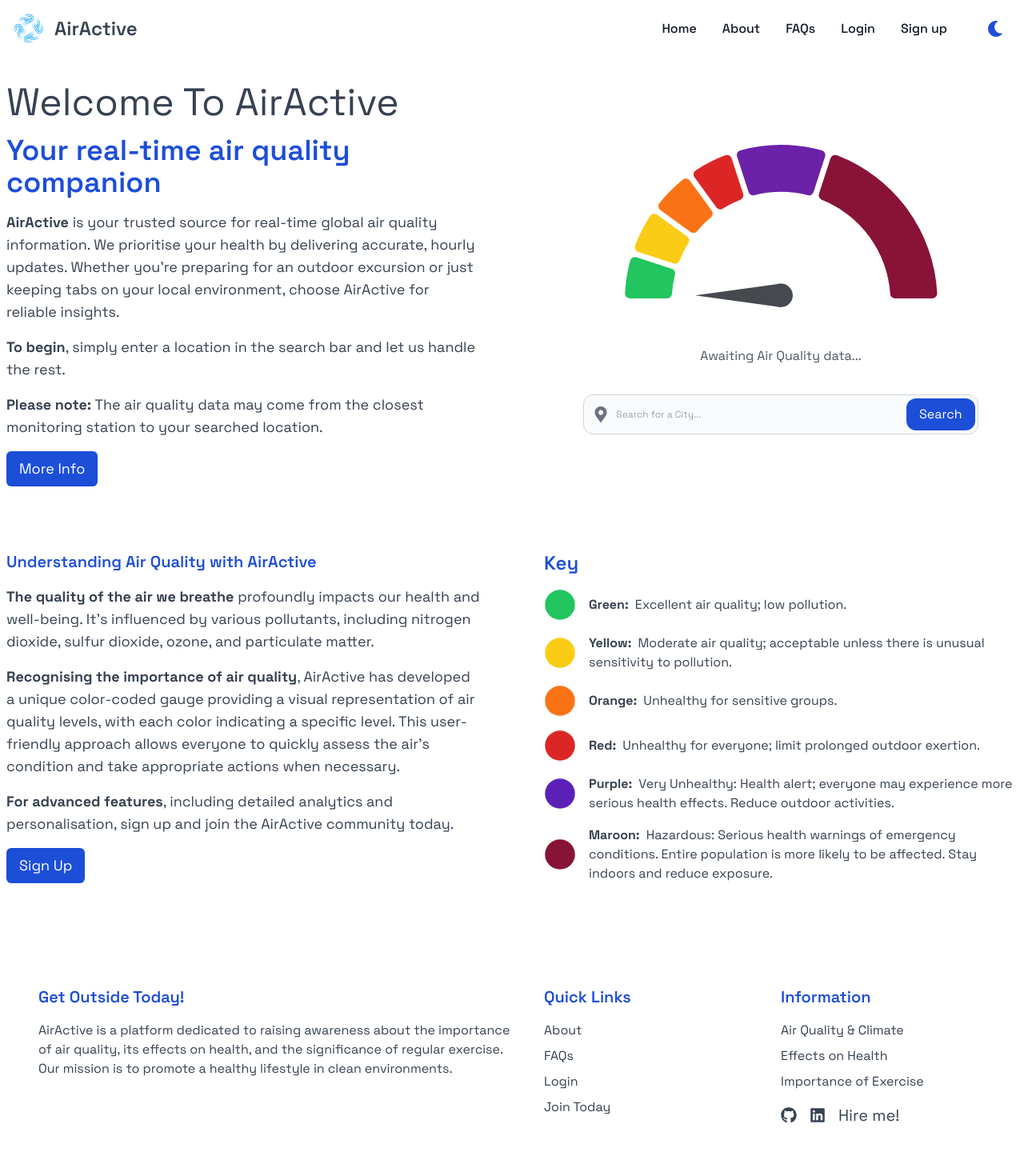
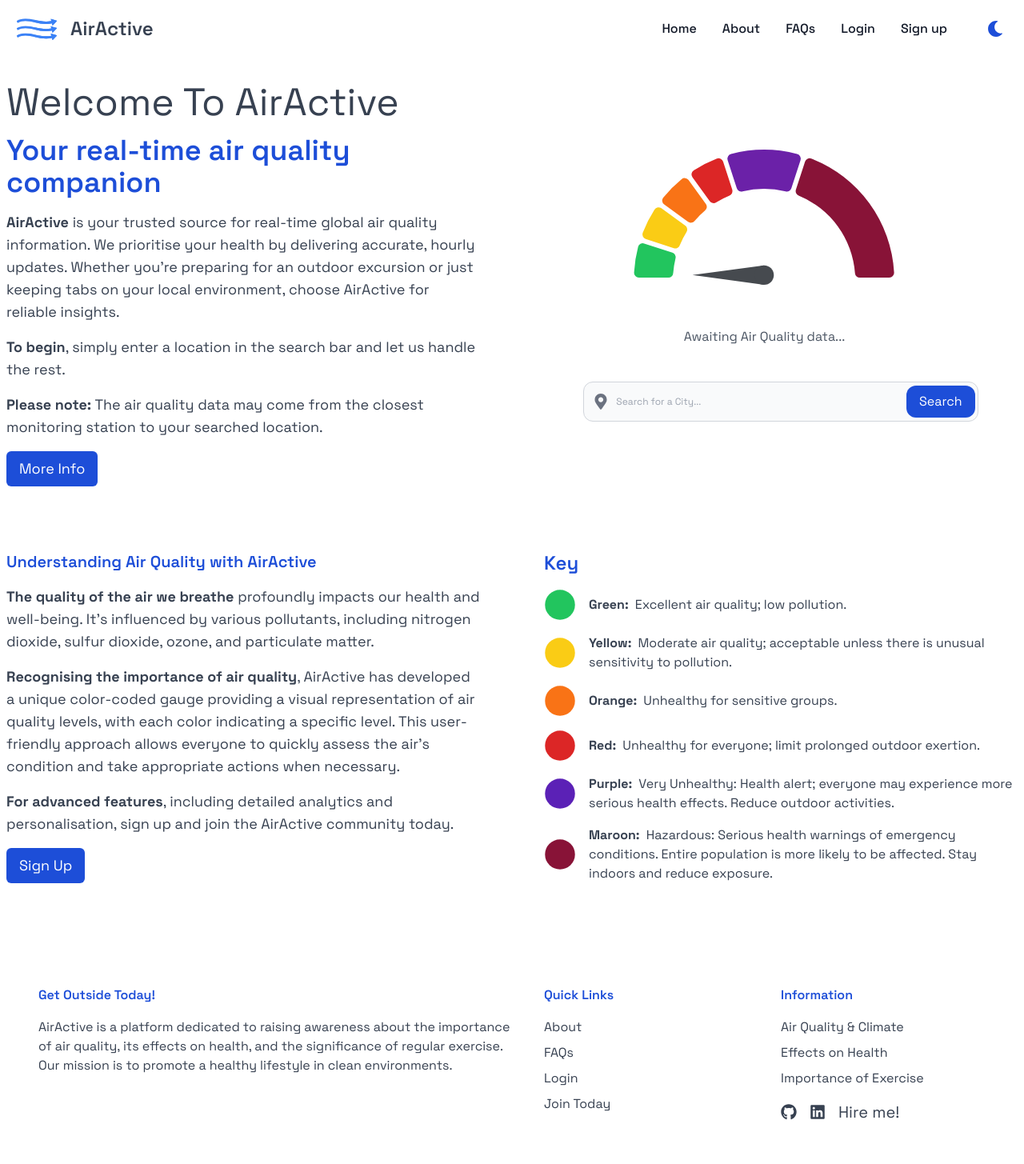
Before and after one commit to CaseyJamess/Eco-Breathe, a Next.js app: page / in a window 1280 px wide. Shown: the top 1455 px of the page at 80% size. Built offline with nearby package versions, Linux system fonts and the light colour scheme.

Commit message:
Refactor: Integrate Gauge into Search
Centralized Gauge within Search component for streamlined state management.

```diff
--- a/src/app/FAQs/page.jsx
+++ b/src/app/FAQs/page.jsx
@@ -45,7 +45,7 @@ function FAQPage() {
 
     return (
         <div className="p-8 max-w-screen-xl mx-2 xl:mx-auto px-2 items-center justify-center">
-            <h1 className="h1 text-transparent mt-4 leading-normal bg-gradient-to-br from-blue-600 via-sky-500 to-green-500 bg-clip-text ">Frequently Asked Questions</h1>
+            <h1 className="h1 accent mt-4 leading-normal ">Frequently Asked Questions</h1>
             <p className="mt-4 xl:w-10/12 p">
                 Welcome to our FAQ section! Here, we aim to address some of the most common questions and concerns you might have about AirActive. Whether you're curious about how our real-time air quality monitoring works, or how to make the most out of your account, we've got answers.
             </p>
--- a/src/app/components/Footer.tsx
+++ b/src/app/components/Footer.tsx
@@ -59,7 +59,7 @@ function Footer() {
         <div className="flex flex-col md:flex-row w-full ">
           {/* About AirActive Column */}
           <div className="w-full  md:w-6/12 md:mx-10 items-start ">
-            <h5 className="text-xl accent font-semibold mb-4">
+            <h5 className="h5 accent font-semibold mb-4">
               Get Outside Today!
             </h5>
             <p className="text-base">
@@ -71,7 +71,7 @@ function Footer() {
           </div>
           {/* Nav links Column */}
           <div className=" md:w-3/12 mt-4 md:mt-0 items-start ">
-            <h5 className="text-xl font-semibold accent mb-4">
+            <h5 className="h5 font-semibold accent mb-4">
               Quick Links
             </h5>
             {pageLinks.map((item, index) => (
@@ -86,13 +86,15 @@ function Footer() {
           </div>
           {/* Information Links Column */}
           <div className="md:w-3/12 mt-4 md:mt-0  items-start ">
-            <h5 className="text-xl font-semibold accent mb-4">
+            <h5 className="h5 font-semibold accent mb-4">
               Information
             </h5>
             {informationLinks.map((link, index) => (
               <a
                 key={index}
                 href={link.link}
+                target="_blank"
+                rel="noopener noreferrer"
                 className="block hover:text-blue-500 duration-300 text-base mb-2"
               >
                 {link.text}
@@ -115,7 +117,7 @@ function Footer() {
           </div>
         </div>
 
-        <p className="mt-10 text-center">
+        <p className="mt-10  text-center">
           &copy; {new Date().getFullYear()} AirActive. All rights reserved.
         </p>
       </div>
--- a/src/app/components/Navbar.tsx
+++ b/src/app/components/Navbar.tsx
@@ -24,8 +24,8 @@ const Navbar: React.FC = () => {
           <Image
             src="/Air-Active.svg"
             alt="Logo"
-            width={40}
-            height={40}
+            width={60}
+            height={60}
             className="mr-3"
           />
           <span className="self-center text-2xl font-semibold whitespace-nowrap dark:text-white">
--- /dev/null
+++ b/src/app/landingpage/AirQuality.jsx
@@ -0,0 +1,9 @@
+import React from 'react'
+
+function AirQuality() {
+  return (
+    <div>AirQuality</div>
+  )
+}
+
+export default AirQuality
--- a/src/app/landingpage/Gauge.jsx
+++ b/src/app/landingpage/Gauge.jsx
@@ -65,10 +65,10 @@ function Gauge({ airData }) {
         arcPadding={0.03}
         hideText={true}
       />
-      <div id="responseData" className="text-center flex flex-col justify-center items-center h-16"> {/* Adjust the h-value based on your needs */}
+      <div id="responseData" className="text-center flex flex-col justify-center items-center h-20"> {/* Adjust the h-value based on your needs */}
         {airData && city && country ? (
           <>
-            <h3>
+            <h3 className="h3">
               <strong>
                 {city}, {country}
               </strong>
@@ -76,8 +76,8 @@ function Gauge({ airData }) {
 
             {ts && aqius ? (
               <>
-                <p>{formattedTs}</p>
-                <p>Air Quality Index: <strong>{aqius}</strong></p>
+                <p className="p">{formattedTs}</p>
+                <p className="p">Air Quality Index: <strong>{aqius}</strong></p>
               </>
             ) : null}
           </>
--- a/src/app/landingpage/Info.tsx
+++ b/src/app/landingpage/Info.tsx
@@ -39,7 +39,7 @@ const Info: React.FC = () => {
 
   return (
     <div className="mt-0 md:mt-10 grid grid-cols-1 lg:grid-cols-2 gap-10 md:gap-20">
-      <div>
+      <div id="info">
         <h2 className="text-start accent text-lg xl:text-xl font-semibold mb-4">
           Understanding Air Quality with AirActive
         </h2>
@@ -64,7 +64,7 @@ const Info: React.FC = () => {
         </button>
       </div>
 
-      <div className="">
+      <div id ="key">
         <h3 className="accent h3 font-semibold">Key</h3>
         {airQualityLevels.map((level) => (
           <div key={level.color} className="flex items-center my-4">
--- a/src/app/landingpage/LandingPage.jsx
+++ b/src/app/landingpage/LandingPage.jsx
@@ -2,18 +2,12 @@
 
 import React from "react";
 import Search from "./Search";
-import Gauge from "./Gauge";
+
+import AirQuality from "./AirQuality"
 import { useState, useEffect } from "react";
 import Info from "./Info";
 
 function LandingPage() {
-  const [hasSearched, setHasSearched] = useState(false);
-  const [airQualityData, setAirQualityData] = useState(null);
-
-  useEffect(() => {
-    console.log("Air Quality Data in LandingPage:", airQualityData);
-  }, [airQualityData]);
-
 
   return (
     <div className="flex shadow-md shadow-neutral-100 flex-col w-full items-center">
@@ -44,13 +38,11 @@ function LandingPage() {
           </div>
           {/* Right Col */}
           <div className="flex mt-8 md:mt-0 flex-col justify-center items-center">
-            <Gauge airData={airQualityData} />
-            <div className="justify-center mt-4 w-10/12">
-              <Search setAirQualityData={setAirQualityData} />
+            <div className="justify-center w-10/12">
+              <Search/>
             </div>
           </div>
         </div>
-
         <div className="my-20 w-full justify-center mx-auto">
           <Info />
         </div>
--- a/src/app/landingpage/Search.jsx
+++ b/src/app/landingpage/Search.jsx
@@ -1,11 +1,12 @@
 import React, { useState, useEffect } from "react";
 import axios from 'axios';
+import Gauge from "./Gauge";
 import { FaMapMarkerAlt } from 'react-icons/fa';
 import { getAirQualityData } from "../services/airDataService";
 
 // Function Search() utilises the Mapbox API to suggest place names for the user - https://www.mapbox.com/
 // When a location is chosen, the function returns the co-ordinates of the location to be used to grab air quality data
-function Search({ setAirQualityData }) {
+function Search() {
   //  State variable declerations for the search input, suggestions, coordinates, etc.
   const [inputValue, setInputValue] = useState('');
   const [suggestions, setSuggestions] = useState([]);
@@ -13,6 +14,9 @@ function Search({ setAirQualityData }) {
   const [shouldFetch, setShouldFetch] = useState(true); // Flag to control API fetching
   const [selectedCoordinates, setSelectedCoordinates] = useState(null);
   const [coordinates, setCoordinates] = useState(null);
+  const [feedbackMessage, setFeedbackMessage] = useState("");
+  const [airQualityData, setAirQualityData] = useState(null);
+
 
 
   // Fetch suggestions based on search term
@@ -47,6 +51,7 @@ function Search({ setAirQualityData }) {
   const handleInputChange = (e) => {
     const updatedValue = e.target.value.replace(/[^a-zA-Z\s]/g, '');
     setInputValue(updatedValue);
+    setFeedbackMessage("");
   }
 
   // Selecting a suggestion and logging its coordinates
@@ -55,6 +60,7 @@ function Search({ setAirQualityData }) {
     const coords = coordinates[suggestion];   // Fetch the coordinates of the selected suggestion
     setSelectedCoordinates(coords);
     console.log('Selected coordinates are', selectedCoordinates);  // Log the coordinates
+    setFeedbackMessage("");
     setShouldFetch(false);      // Stop fetching when a suggestion is selected
     setShowSuggestions(false);  // Hide the suggestion list
   };
@@ -79,14 +85,25 @@ function Search({ setAirQualityData }) {
     setShowSuggestions(false);
   };
 
+  const handleKeyDown = (e) => {
+
+    if (e.key === 'Enter'){
+      e.preventDefault();
+      if(!selectedCoordinates){
+        setFeedbackMessage("Please select a location from the drop down menu");
+      }
+    }
+
+  }
+
   const getCurrentLocation = () => {
     // to be finished
   }
 
   // send the desired location Coordinates to the server for use on the back end
   const sendCoordinates = async (coords) => {
-
     if (!coords) throw new Error("Coordinates are required");
+    setAirQualityData(null);
     try {
       const longitude = parseFloat(coords[0].toFixed(4));
       const latitude = parseFloat(coords[1].toFixed(4));
@@ -94,9 +111,8 @@ function Search({ setAirQualityData }) {
       console.log('sending coords to back end');
       const response = await getAirQualityData(latitude, longitude);
       setAirQualityData(response.data);
+      setSelectedCoordinates(null);
      // console.log('setAirQualityData is : ', setAirQualityData);
-
-
     }
     catch (error) {
       console.error('Error retrieving air quality data:', error);
@@ -104,16 +120,14 @@ function Search({ setAirQualityData }) {
   }
 
   return (
-    <div >
-      <form
-        onSubmit={(e) => {
+    <div>
+      <Gauge airData={airQualityData} />
+      <form onSubmit={(e) => {
           e.preventDefault();
           handleSearch();
         }}>
-        <label htmlFor="default-search" className="mb-2 text-sm font-medium text-gray-900 sr-only dark:text-white">
-          Search
-        </label>
-        <div className="relative">
+
+        <div className=" mt-4 relative">
           <div className="absolute inset-y-0 left-0 flex items-center pl-3 ">
             <FaMapMarkerAlt className="z-20 w-5 h-5 hover:scale-110 duration-300 cursor-pointer text-gray-500 dark:text-gray-400" onClick={getCurrentLocation} />
           </div>
@@ -122,8 +136,10 @@ function Search({ setAirQualityData }) {
             id="default-search"
             className="block w-full text-xs p-4 pl-10 input"
             placeholder="Search for a City..."
+            autoComplete="off"
             value={inputValue}
             onChange={handleInputChange}
+            onKeyDown={handleKeyDown}
             required
           />
           {showSuggestions && (
@@ -149,6 +165,9 @@ function Search({ setAirQualityData }) {
           </button>
         </div>
       </form>
+      <div className="mt-2">
+        {feedbackMessage && <p className="text-red-600 bg-white dark:text-red-500">{feedbackMessage}</p>}
+      </div>
     </div>
   );
 }
```
Also changed, not shown: public/Air-Active.svg.
